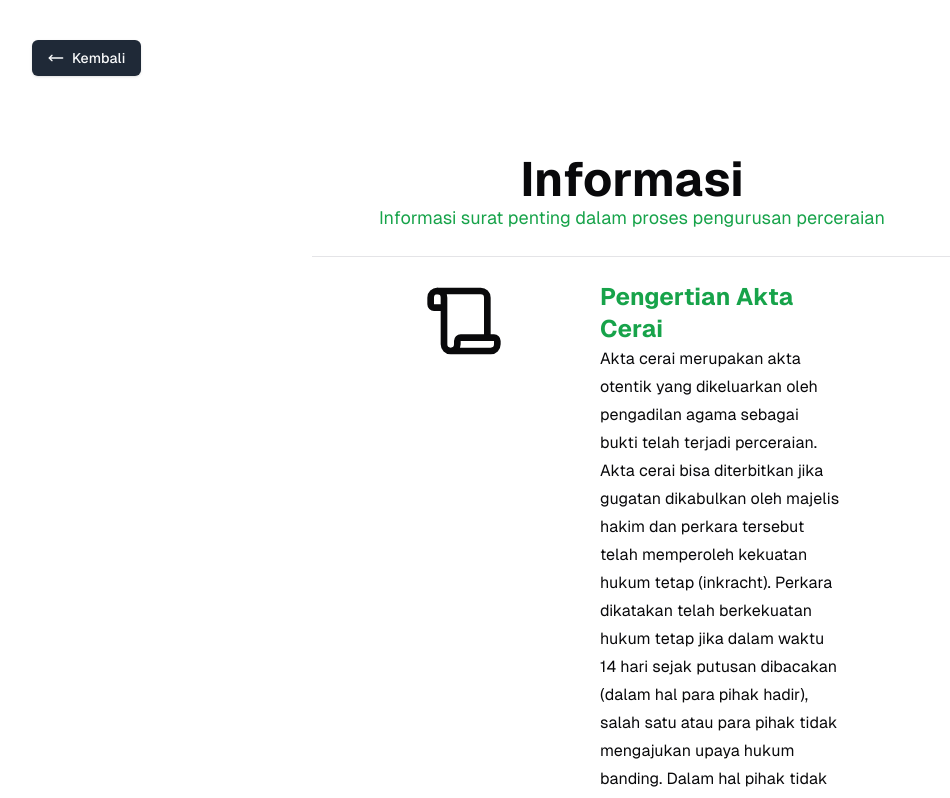
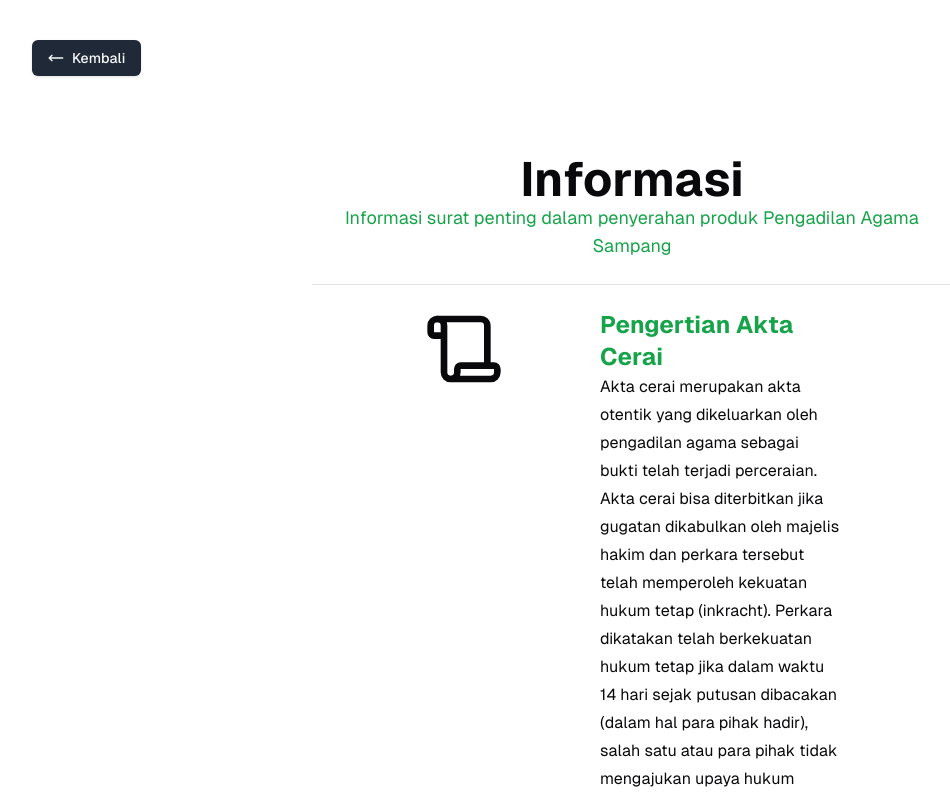
Before and after one commit to isaf123/akte-cerai, a Next.js app: page /informasi in a window 1280 px wide. Shown: the top 798 px of the page, without its empty margins (8-958 px from the left). Built offline with nearby package versions, Linux system fonts and the light colour scheme.

Commit message:
update-text

```diff
--- a/src/app/(main)/informasi/page.tsx
+++ b/src/app/(main)/informasi/page.tsx
@@ -8,7 +8,8 @@ export default function InformationSection() {
       <div className="w-full m-auto max-md:px-2 px-80">
         <h4 className="text-5xl font-bold text-center">Informasi</h4>
         <p className="text-lg text-center text-[#17a34a]">
-          Informasi surat penting dalam proses pengurusan perceraian
+          Informasi surat penting dalam penyerahan produk Pengadilan Agama
+          Sampang
         </p>
         <Separator className="mt-6" />
         <div className="flex max-md:flex-col justify-between max-md:gap-8 gap-24 items-start relative overflow-hidden p-6 max-md:px-6 px-28">
--- a/src/app/(root)/syarat/view/salinanPutusan.tsx
+++ b/src/app/(root)/syarat/view/salinanPutusan.tsx
@@ -17,7 +17,7 @@ export default function SalinanPutusan() {
           <span className="text-xs text-[#a9efc3] pt-1">●</span>
           <p>
             Membawa identitas perkara yang bersangkutan (Nomor perkara, Relas
-            Panggilan
+            Panggilan)
           </p>
         </div>
       </div>
```
